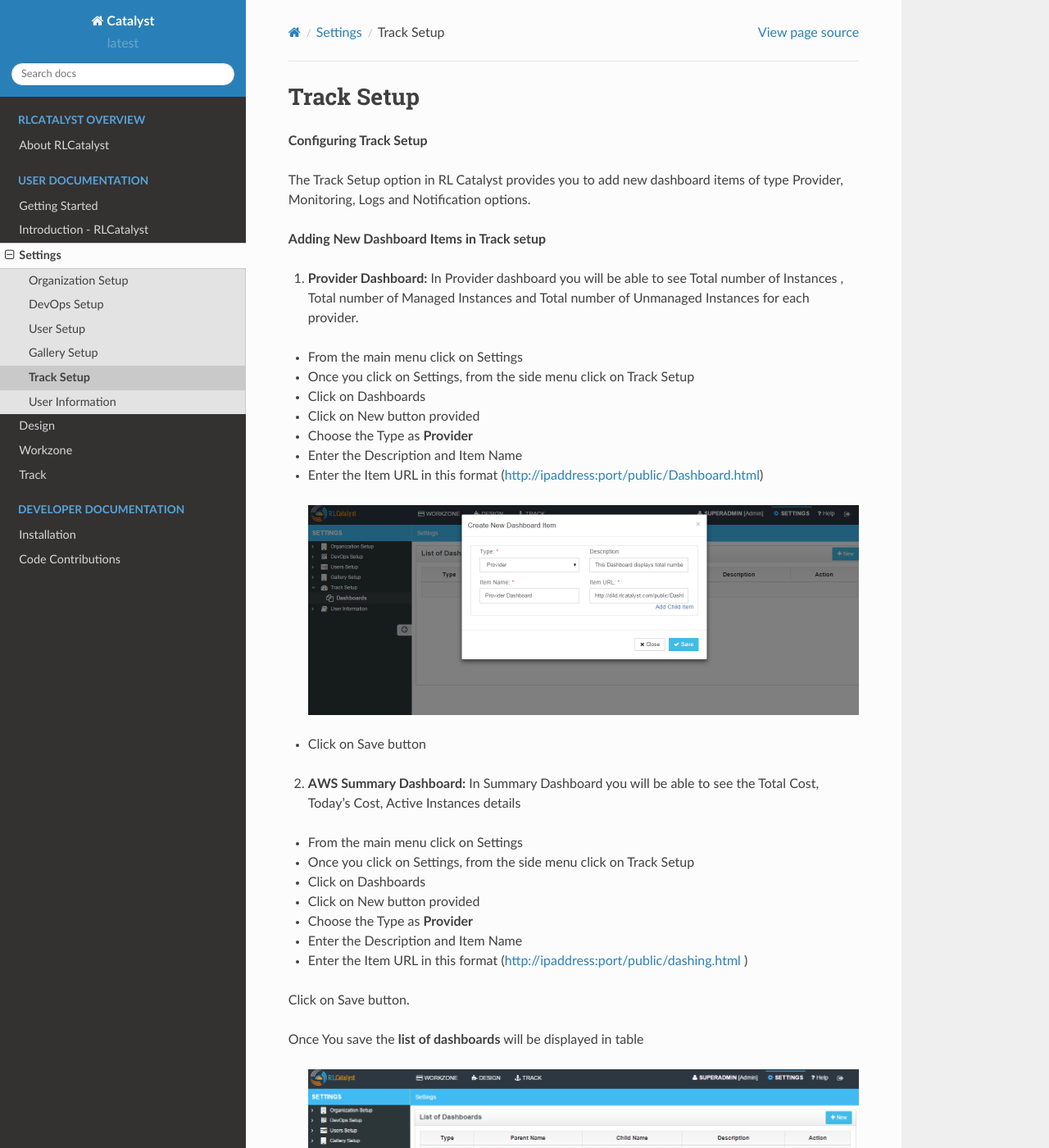
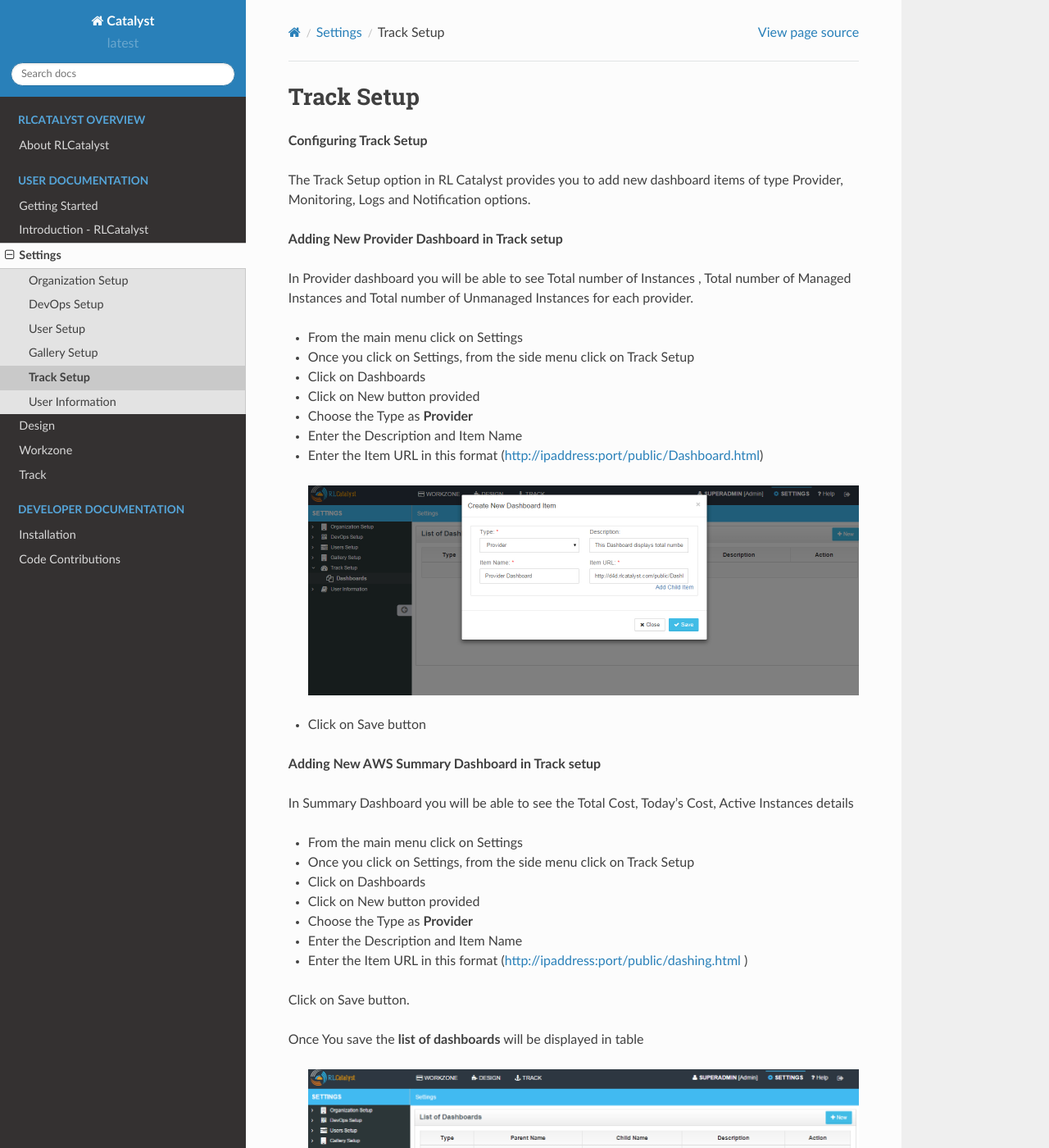
Before and after one commit to RLOpenCatalyst/catdocs, a Sphinx documentation site: the page built from Catalyst/source/trackSetup.rst, in a window 1280 px wide and 1400 px high. Shown: the whole window at 82% size. Built offline with Sphinx 7.4.7 and the Read the Docs theme 2.0.0, drawn with Linux system fonts in a browser that asks for light colours.

Commit message:
Updated chef and track setup

```diff
--- a/Catalyst/source/menu-options.rst
+++ b/Catalyst/source/menu-options.rst
@@ -3,10 +3,10 @@
 
 **RL Catalyst has four main menu options** -
 
-* :doc:`Settings <settings>` : Create the Organization Blueprints and manage DevOps assets across data center and cloud
+* :doc:`Settings <settings>` : Create the Organization structure and manage DevOps assets across data center and cloud
 * :doc:`Design <design>` : Design re-usable templates and blueprints which are used to automate your various DevOps requirements
 * :doc:`Workzone <workzone>` : Manage and Control all your assets from Workzone. This is the execution zone in RLCatalyst
-* :doc:`Track <track>` : Gives dashboards on Infrastructure Cost and Usage. CI/CD metrics and Monitoring dashboards will be part of Enterprise and PAAS versions
+* :doc:`Track <trackinwrk>` : Gives dashboards on Infrastructure Cost and Usage. CI/CD metrics and Monitoring dashboards will be part of Enterprise and PAAS versions
 
 
 
--- a/Catalyst/source/overview.rst
+++ b/Catalyst/source/overview.rst
@@ -12,7 +12,7 @@
 RLCatalyst DevOps Platform
 ^^^^^^^^^^^^^^^^^^^^^^^^^^^
 
- .. image:: /images/Cat_Devops_Platform.png
+ .. image:: /images/catframework.png
 
  **How you can make use of Catalyst:**
 
--- a/Catalyst/source/trackSetup.rst
+++ b/Catalyst/source/trackSetup.rst
@@ -8,9 +8,9 @@
 The Track Setup option in RL Catalyst provides you to add new dashboard items of type Provider, Monitoring, Logs and Notification options.
 
 
-**Adding New Dashboard Items in Track setup**
+**Adding New Provider Dashboard in Track setup**
 
-1. **Provider Dashboard:**  In Provider dashboard you will be able to see Total number of Instances , Total number of Managed Instances and Total number of Unmanaged Instances for each provider.
+In Provider dashboard you will be able to see Total number of Instances , Total number of Managed Instances and Total number of Unmanaged Instances for each provider.
 
 * From the main menu click on Settings
 * Once you click on Settings, from the side menu click on Track Setup
@@ -28,7 +28,9 @@
 
 .. _configure-aws-summary:
 
-2. **AWS Summary Dashboard:** In Summary Dashboard you will be able to see the Total Cost, Today's Cost, Active Instances details
+**Adding New AWS Summary Dashboard in Track setup**
+
+In Summary Dashboard you will be able to see the Total Cost, Today's Cost, Active Instances details
 
 * From the main menu click on Settings
 * Once you click on Settings, from the side menu click on Track Setup
```
Also changed, not shown: Catalyst/source/__chef_info.rst (added, +11 -0 lines), Catalyst/source/chef.rst (+7 -1 lines), Catalyst/source/gettingstarted.rst (+4 -10 lines), Catalyst/source/images/catframework.png (added).
